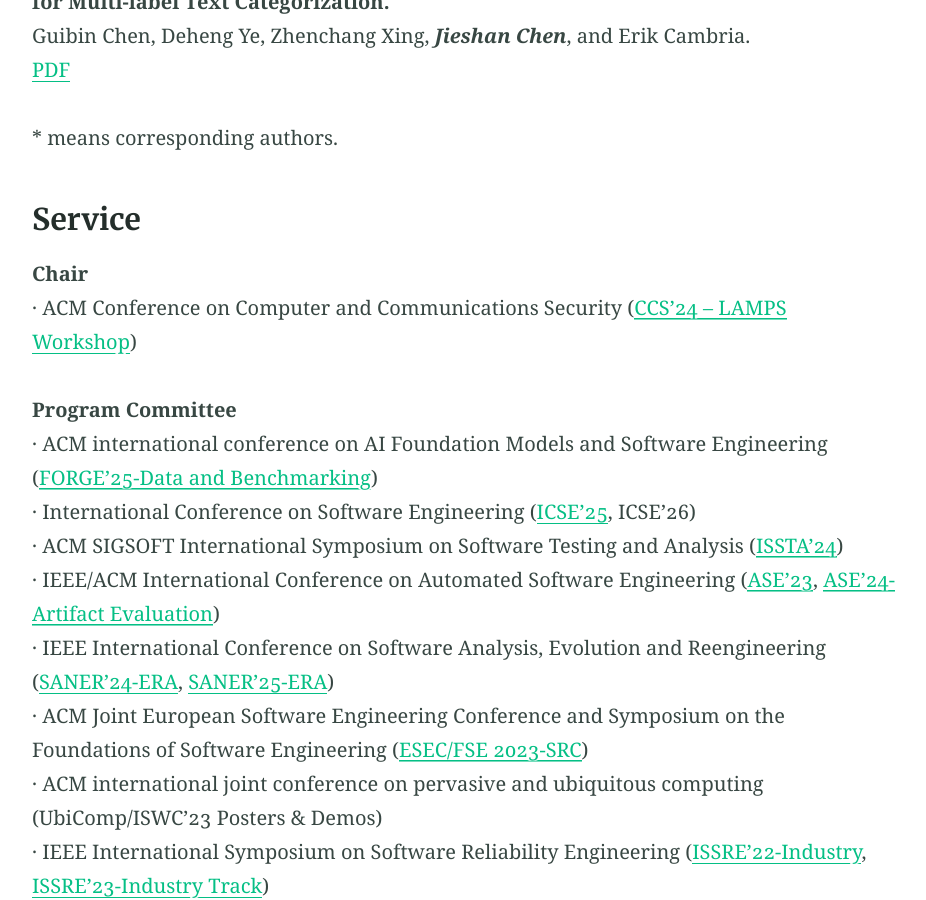
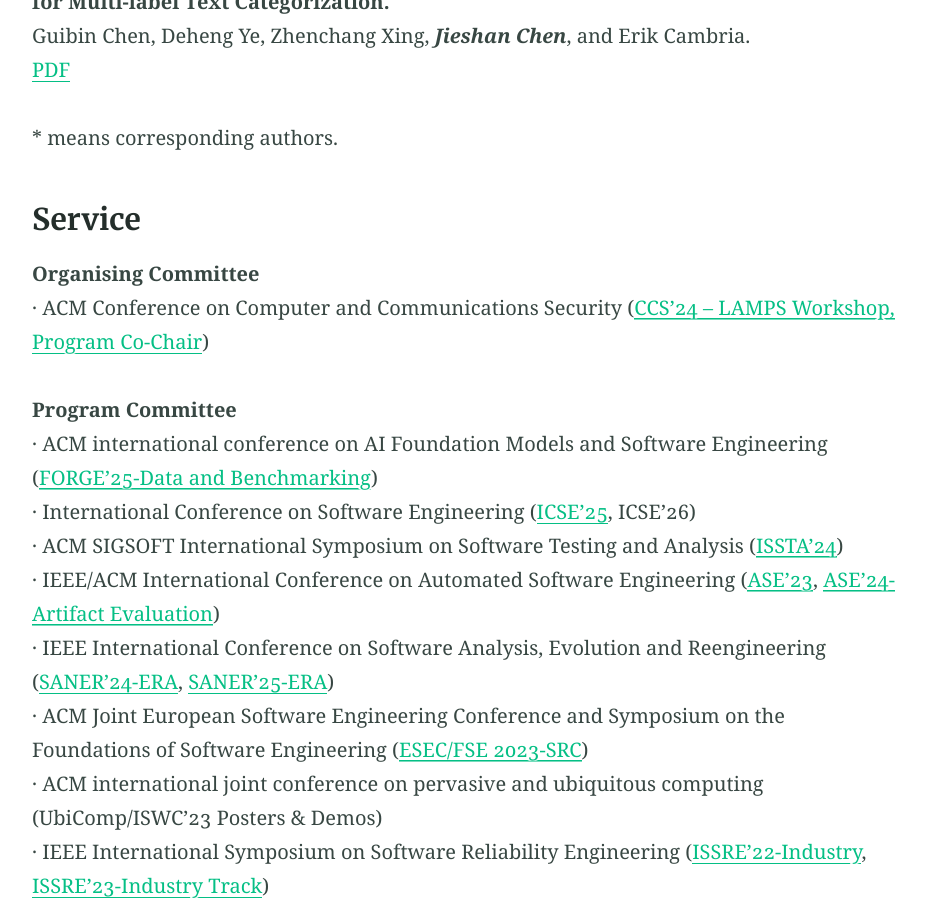
Before and after one commit to chenjshnn/chenjshnn.github.io, a Jekyll site: the page built from index.md, in a window 1280 px wide and 900 px high, scrolled down 4542 px. Shown: the whole window, without its empty margins (176-1102 px from the left). Built offline with Jekyll 4.4.1, drawn with Linux system fonts in a browser that asks for light colours.

Commit message:
Update index.md

```diff
--- a/index.md
+++ b/index.md
@@ -101,8 +101,8 @@ Guibin Chen, Deheng Ye, Zhenchang Xing, ***Jieshan Chen***, and Erik Cambria. <b
 \* means corresponding authors.
 
 ### Service
-**Chair** <br />
-· ACM Conference on Computer and Communications Security ([CCS’24 – LAMPS Workshop](https://lamps-ccs.com/))
+**Organising Committee** <br />
+· ACM Conference on Computer and Communications Security ([CCS’24 – LAMPS Workshop, Program Co-Chair](https://lamps-ccs.com/))
 
 **Program Committee** <br />
 · ACM international conference on AI Foundation Models and Software Engineering ([FORGE'25-Data and Benchmarking](https://conf.researchr.org/committee/forge-2025/forge-2025-benchmarking-organization-committee)) <br />
```
